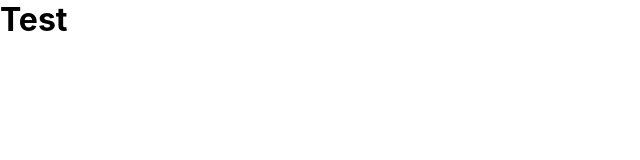
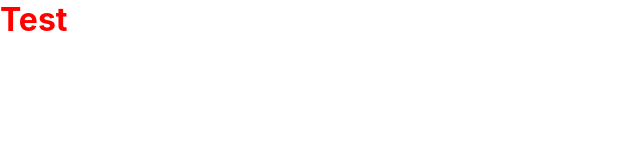
Before and after one commit to loreleim/propa, a React (Create React App) app: page / in a window 1280 px wide. Shown: the top 160 px of the page, without its empty margins (0-640 px from the left). Built offline with nearby package versions, Linux system fonts and the light colour scheme.

Commit message:
working scss

```diff
--- a/package.json
+++ b/package.json
@@ -8,7 +8,7 @@
     "@testing-library/user-event": "^12.8.3",
     "react": "^17.0.2",
     "react-dom": "^17.0.2",
-    "react-scripts": "4.0.3",
+    "react-scripts": "^3.4.4",
     "web-vitals": "^1.1.2"
   },
   "scripts": {
@@ -34,5 +34,8 @@
       "last 1 firefox version",
       "last 1 safari version"
     ]
+  },
+  "devDependencies": {
+    "sass": "^1.43.4"
   }
 }
--- a/src/App.js
+++ b/src/App.js
@@ -1,4 +1,5 @@
-import './App.css';
+import React from 'react';
+import "./style/index.scss";
 
 function App() {
   return (
--- a/src/App.css
+++ b/src/style/index.scss
@@ -1,5 +1,11 @@
+@import "./variables.scss";
+
 * {
   margin: 0;
   padding: 0;
   box-sizing: border-box;
 }
+
+h1 {
+  color: red;
+}
--- /dev/null
+++ b/src/style/variables.scss
@@ -0,0 +1,4 @@
+$primary: #00fff5;
+$secondary: #ff5de0;
+$color: #1e1e1e;
+$color: #292929;
```
Also changed, not shown: 1 other file (tests, documents, lock files or other folders).
